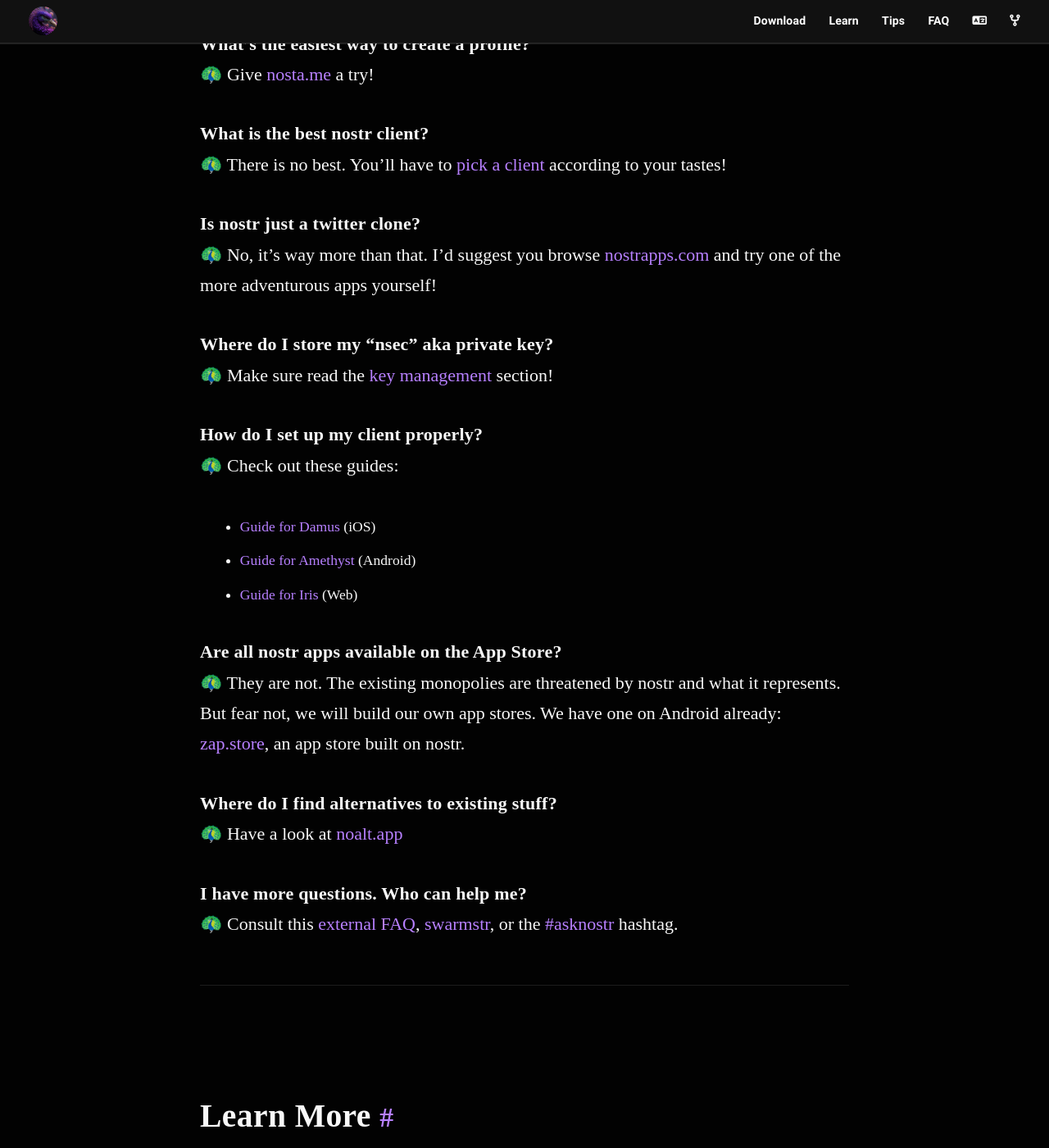
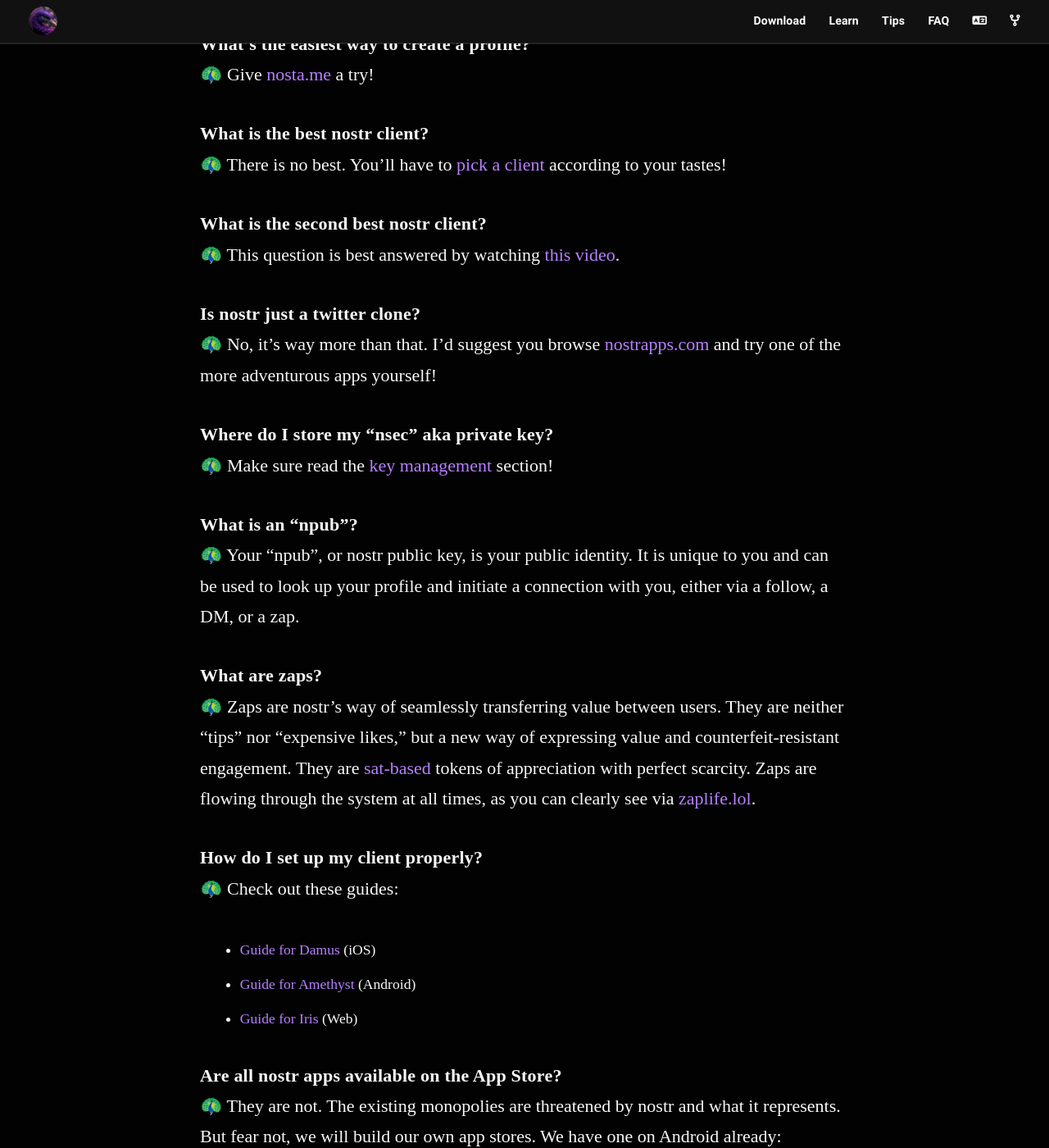
Before and after one commit to nostr-resources/nostr-resources.github.io, a Jekyll site: the page built from index.md, in a window 1280 px wide and 1400 px high, scrolled down 2528 px. Shown: the whole window at 82% size. Built offline with Jekyll 4.4.1, drawn with Linux system fonts in a browser that asks for light colours; some web fonts are replaced; some of the changed text lies outside the part shown.

Commit message:
feat(faq): add a bunch of questions

```diff
--- a/index.md
+++ b/index.md
@@ -86,6 +86,9 @@ Download a suitable client:
 🦚 There is no best. You'll have to [pick a client](#clients) according to your
 tastes!
 
+**What is the second best nostr client?**
+🦚 This question is best answered by watching [this video](https://youtu.be/uDgnZn3SjLw).
+
 **Is nostr just a twitter clone?**
 🦚 No, it's way more than that. I'd suggest you browse
 [nostrapps.com](https://nostrapps.com/) and try one of the more adventurous apps
@@ -93,6 +96,20 @@ yourself!
 
 **Where do I store my "nsec" aka private key?**
 🦚 Make sure read the [key management](#keys) section!
+
+**What is an "npub"?**
+🦚 Your "npub", or nostr public key, is your public identity. It is unique to
+you and can be used to look up your profile and initiate a connection with you,
+either via a follow, a DM, or a zap.
+
+**What are zaps?**
+🦚 Zaps are nostr's way of seamlessly transferring value between users. They are
+neither "tips" nor "expensive likes," but a new way of expressing value and
+counterfeit-resistant engagement. They are [sat-based][br] tokens of appreciation with
+perfect scarcity. Zaps are flowing through the system at all times, as you can
+clearly see via [zaplife.lol](https://zaplife.lol).
+
+[br]: https://bitcoin-resources.com/
 
 **How do I set up my client properly?**
 🦚 Check out these guides:
@@ -109,6 +126,16 @@ nostr.
 
 **Where do I find alternatives to existing stuff?**
 🦚 Have a look at [noalt.app](http://noalt.app/)
+
+**How do I find people to follow?**
+🦚 Use various [search](#search) tools, look up [trending
+people](https://nostr.band/?trending=people), and follow topical hashtags like
+[#introductions](https://nostr.band/?q=%23introductions). Yes, on nostr you can
+follow hashtags.
+
+**How do I find my twitter friends?**
+🦚 This is explained in the "[finding others](#finding-others)" section.
+
 
 **I have more questions. Who can help me?**
 🦚 Consult this [external FAQ](https://uselessshit.co/resources/nostr/),
```
